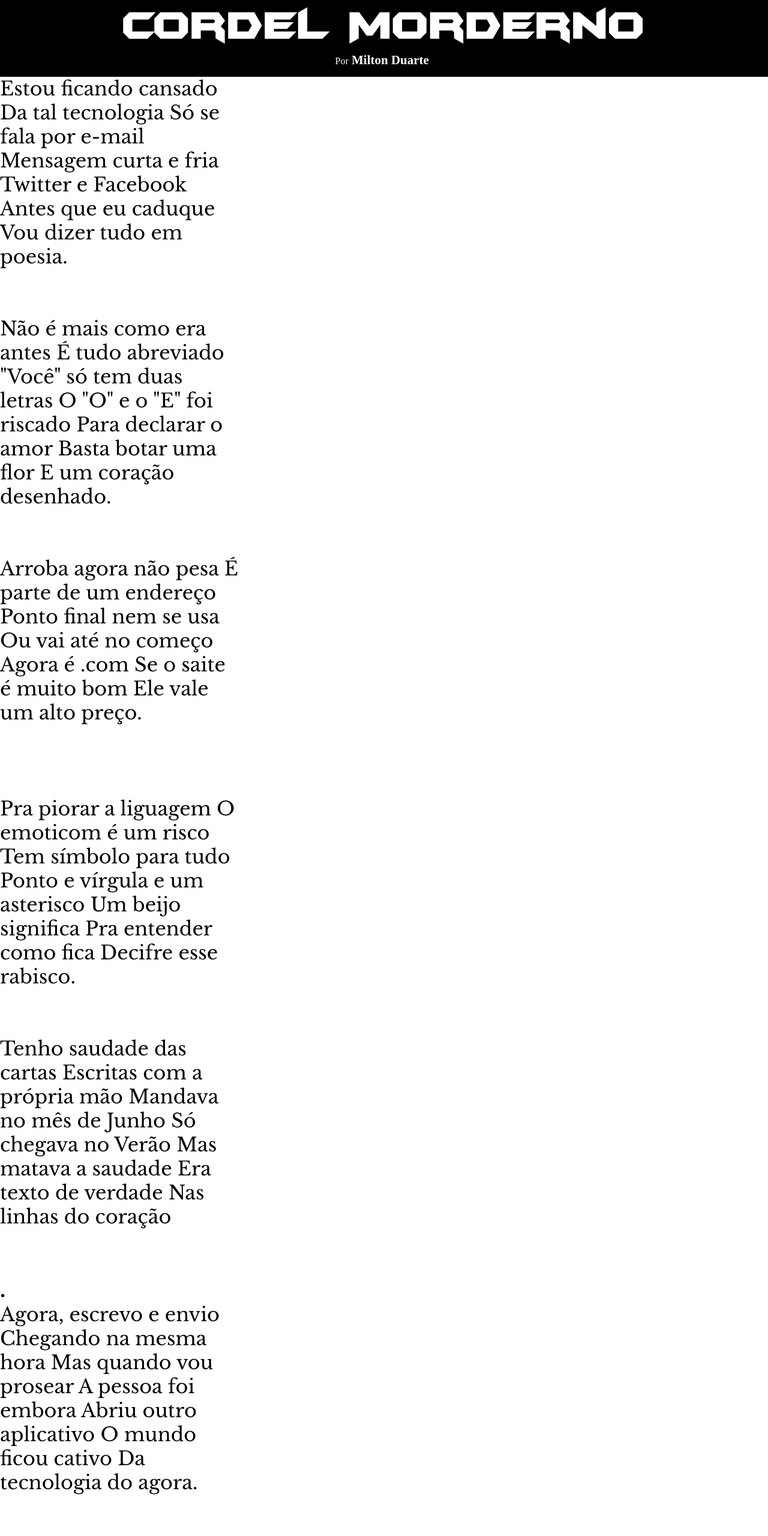
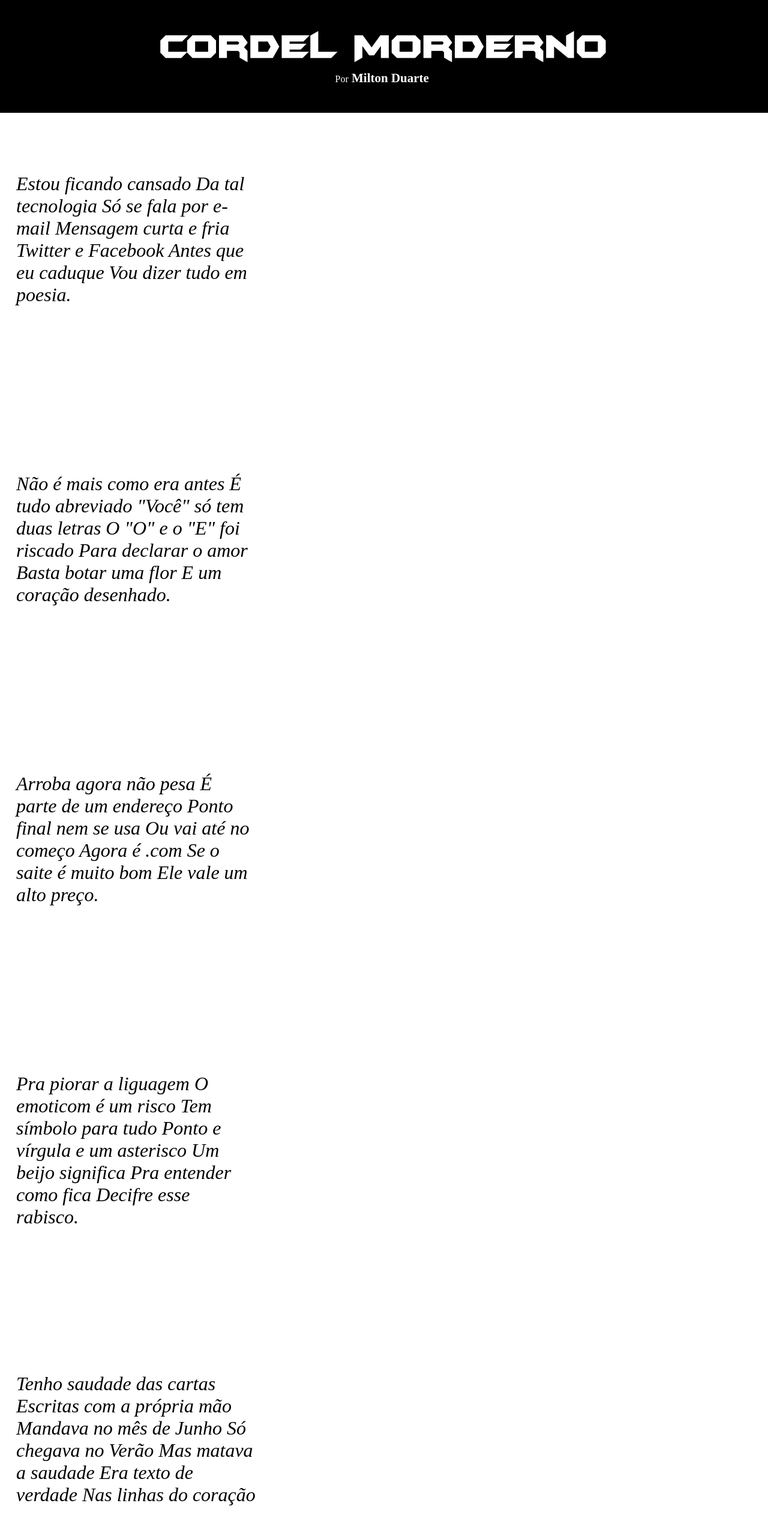
Before and after one commit to tarcisiotaut/html-css-original, a plain HTML site: page desafios/desafio012/desafio012.html in a window 1280 px wide. Shown: the top 2560 px of the page at 60% size. Drawn offline with nearby package versions, Linux system fonts and the light colour scheme; a web font is replaced by a local one.

Commit message:
att exx 012

```diff
--- a/desafios/desafio012/desafio012.html
+++ b/desafios/desafio012/desafio012.html
@@ -21,7 +21,7 @@
 
 <main>
 
-    <p id="paragrafo branco">
+    <p id="paragrafobranco1">
         Estou ficando cansado
         Da tal tecnologia
         Só se fala por e-mail
@@ -33,7 +33,9 @@
 
 
 
-    <p id="paragrafo cor">
+
+        <p id="paragrafocor">
+
             Não é mais como era antes
             É tudo abreviado
             "Você" só tem duas letras
@@ -45,7 +47,8 @@
 
 
 
-    <p id="paragrafo branco">
+
+    <p id="paragrafobranco">
         Arroba agora não pesa
         É parte de um endereço
         Ponto final nem se usa
@@ -55,7 +58,7 @@
         Ele vale um alto preço.
     </p>
 
-    <p id="paragrafo branco">
+    <p id="paragrafobranco">
         Pra piorar a liguagem
         O emoticom é um risco
         Tem símbolo para tudo
@@ -67,7 +70,8 @@
 
 
 
-    <p id="paragrafo cor">
+       <p id="paragrafocor2">
+
            Tenho saudade das cartas
            Escritas com a própria mão
            Mandava no mês de Junho
@@ -79,7 +83,7 @@
 
 
 
-    <p id="paragrafo branco">
+    <p id="paragrafobranco">
         Agora, escrevo e envio
         Chegando na mesma hora
         Mas quando vou prosear
@@ -89,7 +93,7 @@
         Da tecnologia do agora.
     </p>
 
-    <p id="paragrafo branco">
+    <p id="paragrafobranco">
         Felizmente, pra orar
         Não precisa de internet
         Deus escuta todo mundo
@@ -98,6 +102,14 @@
         Seus lábios são aparelhos
         Deixe que Deus interprete.
 </main>
+
+
+<footer>
+    Site criado por <a href="">Gustavo guanabara </a>para o <a href="">
+        Cursoemvideo
+        </footer>
+    </a>
+
     </body>
 </p>
 </html>
--- a/desafios/desafio012/style.css
+++ b/desafios/desafio012/style.css
@@ -1,6 +1,6 @@
 @charset  " UFT 8 ";
 
-@import url('https://fonts.googleapis.com/css2? family= Abril+Fatface & family= Libre+Baskerville & display =swap');
+@import url(' https://fonts.cdnfonts.com/css/handvetica-2 ');
 
 @font-face { font-family: moderna;
            src: url('fontes/batmfa__.ttf');
@@ -22,14 +22,14 @@
 
 header{
     background-color: black;
-    padding-bottom: 10px;
+    padding: 40px;
 
 }
 header > h1{
 
     color: white;
     font-family: 'moderna';
-   font-size: 70px ;
+   font-size: 60px ;
     padding: 9px;
     text-align: center;
 }
@@ -57,7 +57,7 @@ nav > a{
 }
  main{
     font-weight: bolder;
-    font-family: system-ui, -apple-system, BlinkMacSystemFont, 'Segoe UI', Roboto, Oxygen, Ubuntu, Cantarell, 'Open Sans', 'Helvetica Neue', sans-serif;
+    font-family: 'HandVetica', 'sans serifa';
     font-size: xx-large;
 
 }
@@ -66,5 +66,14 @@ p{
     height: 400px;
     font-family:  'Libre Baskerville', serif;
     font-weight: 500;
+    padding: 100px 0px 0px 27px;
+   font-style: oblique;
+   }
 
+
+p.paragrafocor1{
+    background-image: url('imagens/background001.jpg');
 }
+p.paragrafocor2{
+    background-image: url('imagens/background002.jpg');
+}
```
Lines whose indentation alone changed are shown as unchanged.
